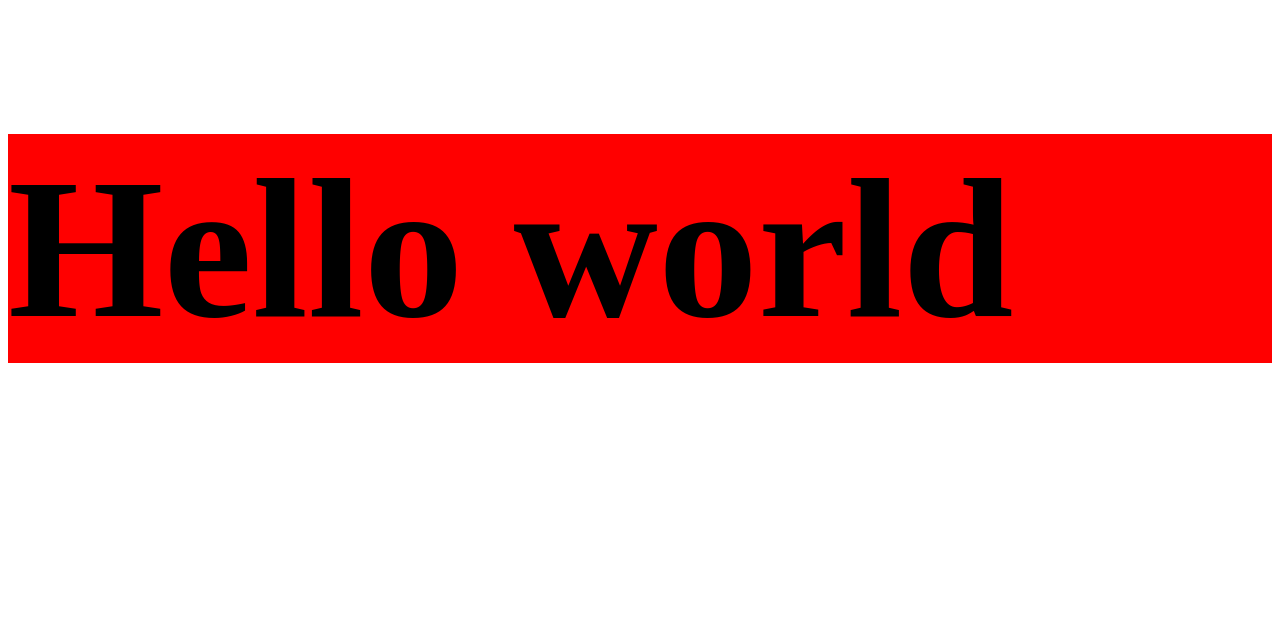
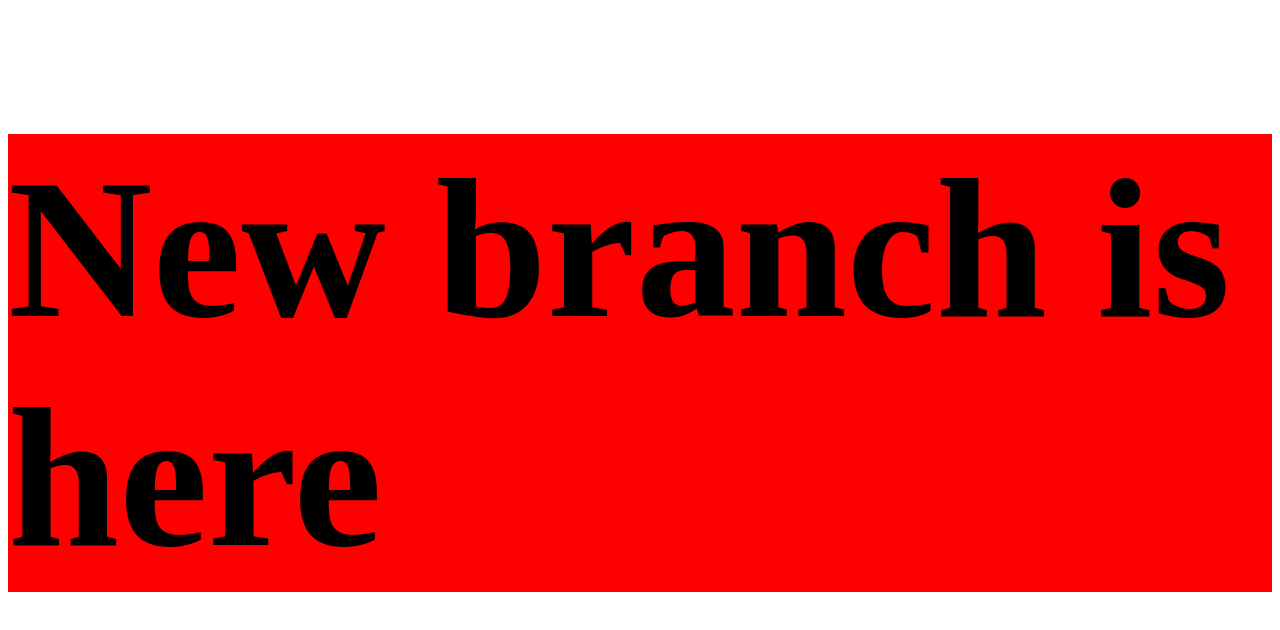
Before and after one commit to kdv1995/leader_board, a React (Create React App) app: page / in a window 1280 px wide. Shown: the top 630 px of the page. Built offline with nearby package versions, Linux system fonts and the light colour scheme.

Commit message:
04/08/2022

```diff
--- a/src/App.jsx
+++ b/src/App.jsx
@@ -4,7 +4,7 @@ import 'App.scss';
 const App = () => {
   return (
     <div className="App">
-      <h1>Hello world</h1>
+      <h1>New branch is here</h1>
     </div>
   );
 };
```
